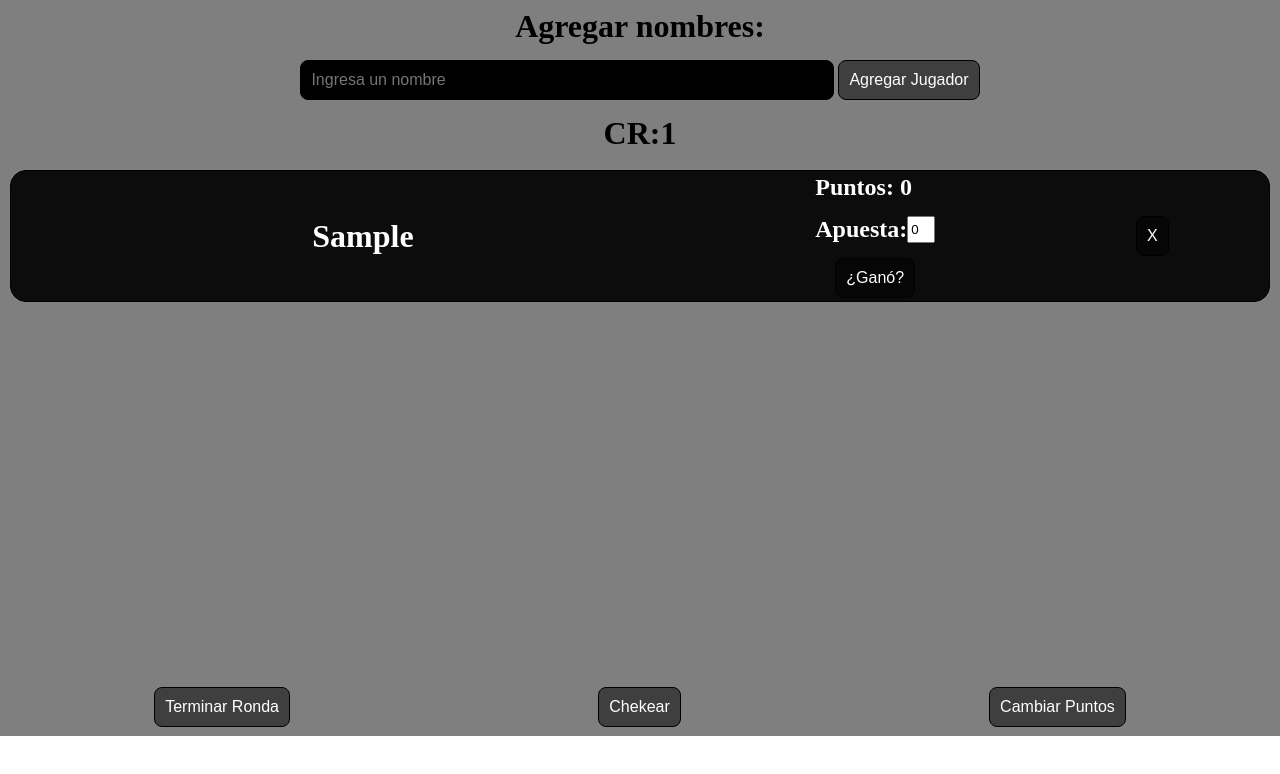
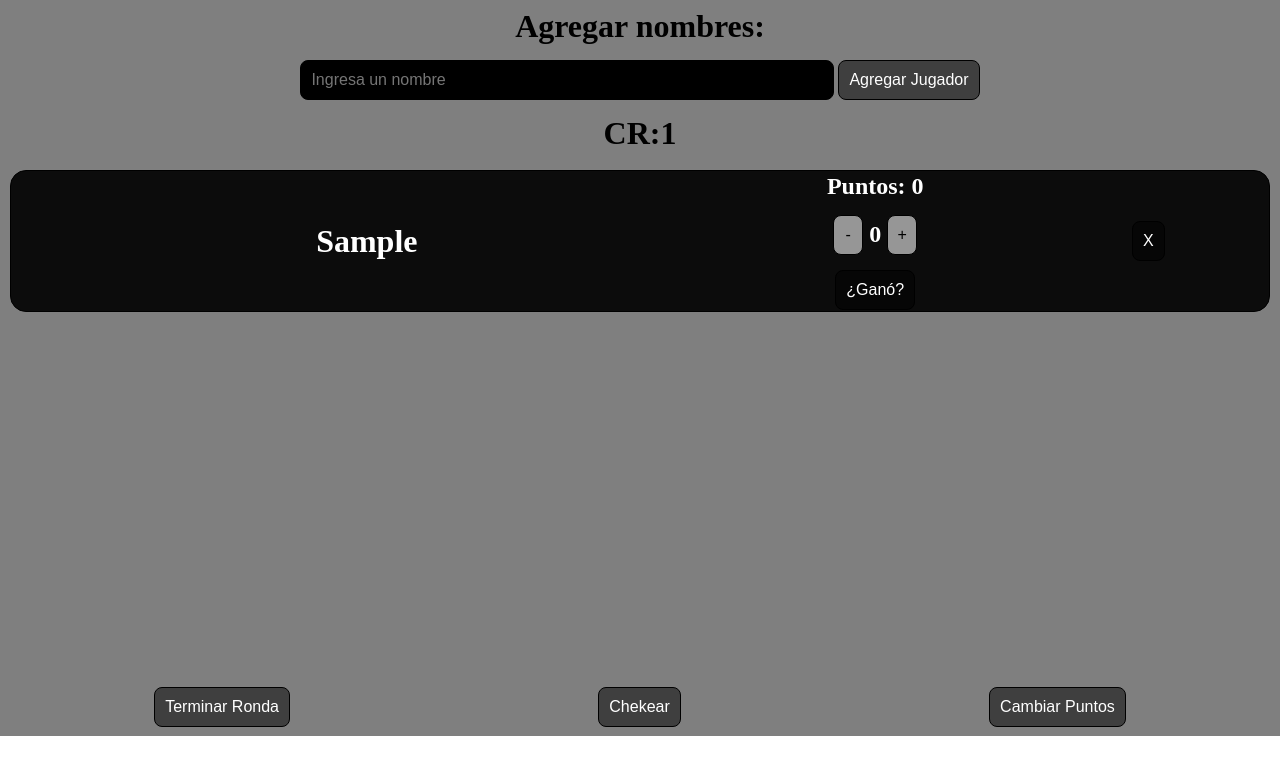
Before and after one commit to MartinIgnaCarcano/AnotadorBases, a plain HTML site: page index.html in a window 1280 px wide. Both pictures are taken after typing "Sample" into the empty fields and a click on the button "Agregar Jugador". Drawn offline with Linux system fonts and the light colour scheme.

Commit message:
Cambio de botones
Elimine los input y deje h2 en su lugar con unos botones

```diff
--- a/index.js
+++ b/index.js
@@ -27,10 +27,10 @@ function jugarRonda() {
 function chekearApuestas() {
     var suma = 0
     for (var i = 0; i < jugadores.length; i++) {
-        var apuesta = document.getElementById("apuesta" + i)
-        suma += Number(apuesta.value.trim())
+        var apuesta = document.getElementById("numeroApuesta" + i)
+        suma += Number(apuesta.innerHTML)
     }
-    var ultima = document.getElementById("apuesta" + (jugadores.length - 1)).value.trim()
+    var ultima = document.getElementById("numeroApuesta" + (jugadores.length - 1)).innerHTML
     if (suma == ronda) {
         alert(jugadores[(jugadores.length - 1)].nombre + " debe apostar un número diferente de: " + ultima)
         chekeado = false;
@@ -43,8 +43,8 @@ function chekearApuestas() {
 
 function llenarApuestas() {
     for (var i = 0; i < jugadores.length; i++) {
-        var apuesta = document.getElementById("apuesta" + i)
-        apuestas[i] = Number(apuesta.value.trim())
+        var apuesta = document.getElementById("numeroApuesta" + i)
+        apuestas[i] = Number(apuesta.innerHTML)
     }
 }
 
@@ -161,6 +161,7 @@ function mostrarJugadores() {
         divPuntos.appendChild(h2Puntos);
 
         // Crear el div de apuesta
+        /*
         var divApuesta = document.createElement("div");
         divApuesta.className = "apuesta";
         var h2Apuesta = document.createElement("h2");
@@ -172,6 +173,44 @@ function mostrarJugadores() {
         inputApuesta.value = jugador.apuesta; // Establecer valor inicial
         divApuesta.appendChild(h2Apuesta);
         divApuesta.appendChild(inputApuesta);
+        */
+        //Crear el div apuesta
+        var divApuesta = document.createElement("div");
+        divApuesta.className = "apuesta";
+        //Creamos el divResta
+        var divResta = document.createElement("div");
+        divResta.className = "resta";
+        var botonResta = document.createElement("button");
+        botonResta.type = "button";
+        botonResta.textContent = "-";
+        botonResta.id = "resta"+(index)
+        botonResta.onclick = function() {
+            apretoBotonResta(index);
+        }
+        divResta.appendChild(botonResta)
+        //Crear el div numero
+        var divNumeroApuesta = document.createElement("div");
+        divNumeroApuesta.className = "numeroApuesta"
+        var h2Numero = document.createElement("h2")
+        h2Numero.textContent = "0"
+        h2Numero.id = "numeroApuesta"+(index)
+        divNumeroApuesta.appendChild(h2Numero)
+        //Crear el div suma
+        var divSuma = document.createElement("div");
+        divSuma.className = "suma";
+        var botonSuma = document.createElement("button");
+        botonSuma.type = "button";
+        botonSuma.textContent = "+";
+        botonSuma.id = "suma"+(index)
+        botonSuma.onclick = function() {
+            apretoBotonSuma(index);
+        }
+        divSuma.appendChild(botonSuma)
+
+        //Añadir a apuesta
+        divApuesta.appendChild(divResta)
+        divApuesta.appendChild(divNumeroApuesta)
+        divApuesta.appendChild(divSuma)
 
         // Crear el div de botón
         var divGano = document.createElement("div");
@@ -249,3 +288,19 @@ function buscarGanador() {
     }
     alert("El ganador fue: " + jugadores[p].nombre + " con " + jugadores[p].puntos + " puntos")
 }
+
+function apretoBotonResta(indice){
+    var textoH2 = document.getElementById("numeroApuesta"+indice)
+    var numero = Number(textoH2.innerHTML)
+    if(numero!=0){
+        textoH2.innerHTML = numero-1
+    }
+}
+function apretoBotonSuma(indice){
+    var textoH2 = document.getElementById("numeroApuesta"+indice)
+    var numero = Number(textoH2.innerHTML)
+    if(numero<ronda){
+        textoH2.innerHTML = numero+1
+    }
+
+}
--- a/style.css
+++ b/style.css
@@ -54,8 +54,7 @@ input::-webkit-input-placeholder { /* WebKit, Safari, Chrome */
     overflow-x: hidden;
 }
 .jugador{
-
-    height: 130px;
+    height: 140px;
     margin: 10px;
     display: flex;
     justify-content: space-around;
@@ -77,21 +76,28 @@ input::-webkit-input-placeholder { /* WebKit, Safari, Chrome */
     align-items: center;
     gap: 15px;
 }
+
+.apuesta{
+    display: flex;
+    align-items: center;
+    justify-content: center;
+    gap: 6px;
+    width: 100%;
+}
+
+.apuesta button{
+    width: 30px;
+    background-color: rgb(150,150,150);
+    color: black;
+    display: flex;
+    justify-content: center;
+}
+
 .puntos{
     display: flex;
     width: 100%;
 }
-.puntos input{
-    max-width: 20px;
-}
 
-.apuesta{
-    display: flex;
-    width: 100%;
-}
-.apuesta input{
-    max-width: 20px;
-}
 .comandos{
     height: 10%;
     display: flex;
```
Also changed, not shown: index.html (+0 -1 lines).
